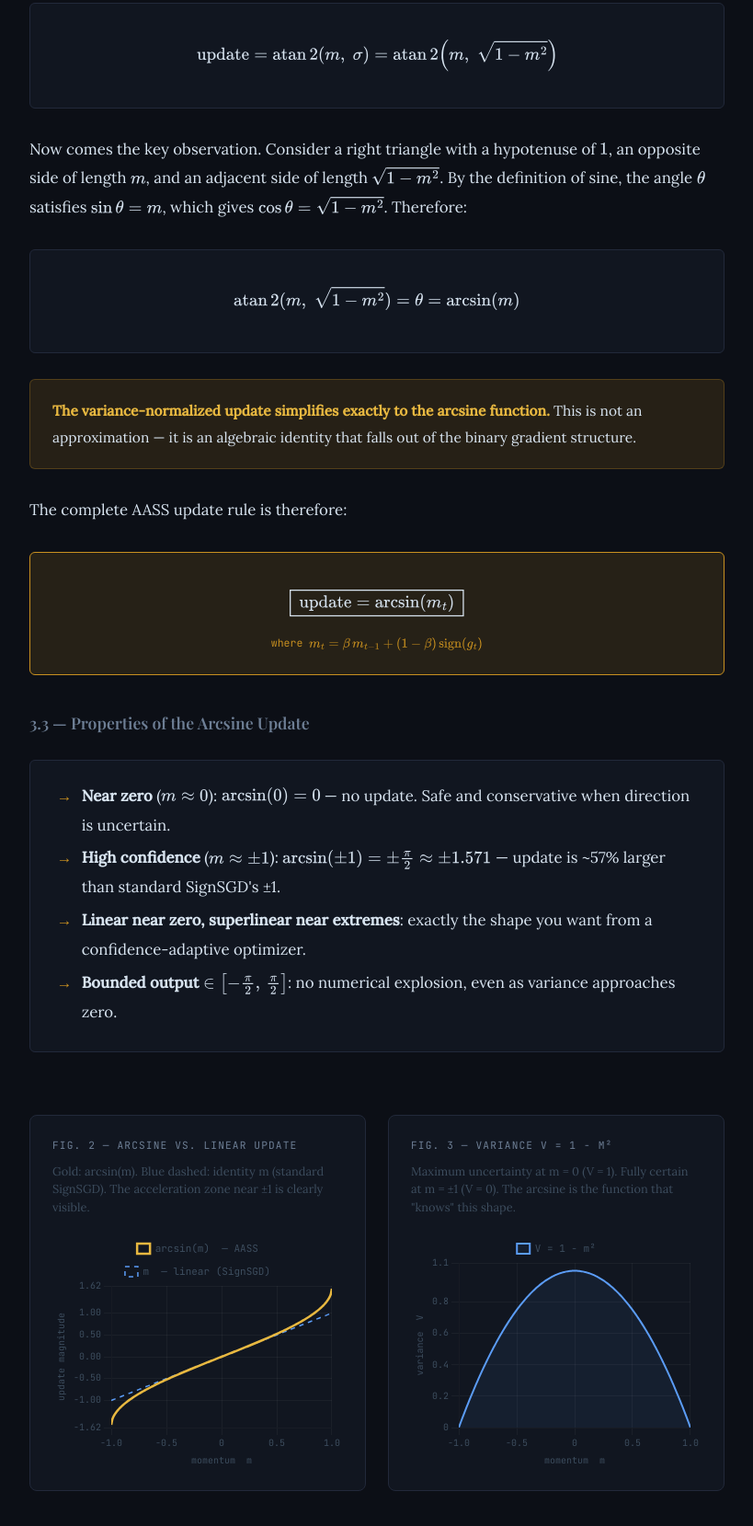
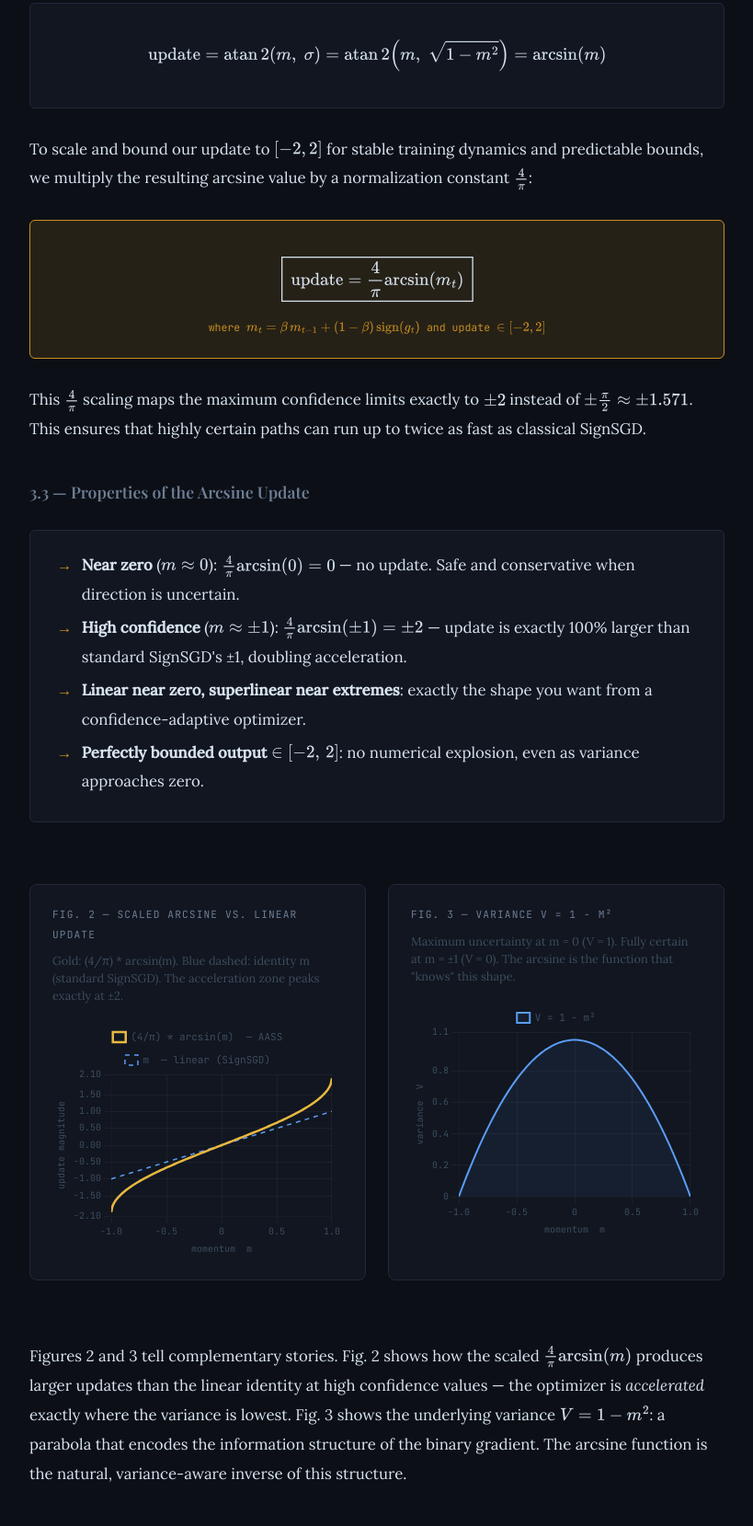
Before and after one commit to Koratahiu/koratahiu.github.io, a plain HTML site: page aass/index.html in a window 1280 px wide. Shown: the part 6232-7891 px from the top of the page at 92% size, without its empty margins (230-1049 px from the left). Drawn offline with nearby package versions, Linux system fonts and the light colour scheme; a web font is replaced by a local one.

Commit message:
Scaled to [-2, 2]

```diff
--- a/aass/index.html
+++ b/aass/index.html
@@ -427,41 +427,33 @@
   <p>A natural way to use the variance is Adam-style normalization: divide the momentum by the standard deviation $\sigma = \sqrt{V}$. However, as $m \to \pm 1$, the standard deviation approaches zero, which sends the naive division to ±∞. To keep the update bounded, we use the <code>atan2</code> operation in place of explicit division:</p>
 
   <div class="mathblock">
-    $$\text{update} = \operatorname{atan2}(m,\; \sigma) = \operatorname{atan2}\!\left(m,\; \sqrt{1 - m^2}\right)$$
+    $$\text{update} = \operatorname{atan2}(m,\; \sigma) = \operatorname{atan2}\!\left(m,\; \sqrt{1 - m^2}\right) = \arcsin(m)$$
   </div>
 
-  <p>Now comes the key observation. Consider a right triangle with a hypotenuse of $1$, an opposite side of length $m$, and an adjacent side of length $\sqrt{1 - m^2}$. By the definition of sine, the angle $\theta$ satisfies $\sin\theta = m$, which gives $\cos\theta = \sqrt{1-m^2}$. Therefore:</p>
+  <p>To scale and bound our update to $[-2, 2]$ for stable training dynamics and predictable bounds, we multiply the resulting arcsine value by a normalization constant $\frac{4}{\pi}$:</p>
 
-  <div class="mathblock">
-    $$\operatorname{atan2}(m,\; \sqrt{1 - m^2}) = \theta = \arcsin(m)$$
+  <div class="mathblock highlight">
+    $$\boxed{\;\text{update} = \frac{4}{\pi} \arcsin(m_t)\;}$$
+    <div style="font-family:var(--mono);font-size:.72rem;color:var(--accent);margin-top:.8rem;">
+      where $m_t = \beta\,m_{t-1} + (1-\beta)\operatorname{sign}(g_t)$ and update $\in [-2, 2]$
+    </div>
   </div>
 
-  <div class="callout">
-    <strong>The variance-normalized update simplifies exactly to the arcsine function.</strong> This is not an approximation — it is an algebraic identity that falls out of the binary gradient structure.
-  </div>
-
-  <p>The complete AASS update rule is therefore:</p>
-
-  <div class="mathblock highlight">
-    $$\boxed{\;\text{update} = \arcsin(m_t)\;}$$
-    <div style="font-family:var(--mono);font-size:.72rem;color:var(--accent);margin-top:.8rem;">
-      where $m_t = \beta\,m_{t-1} + (1-\beta)\operatorname{sign}(g_t)$
-    </div>
-  </div>
+  <p>This $\frac{4}{\pi}$ scaling maps the maximum confidence limits exactly to $\pm 2$ instead of $\pm \frac{\pi}{2} \approx \pm 1.571$. This ensures that highly certain paths can run up to twice as fast as classical SignSGD.</p>
 
   <h3>3.3 — Properties of the Arcsine Update</h3>
 
   <ul class="prop-list">
-    <li><strong>Near zero</strong> ($m \approx 0$): $\arcsin(0) = 0$ — no update. Safe and conservative when direction is uncertain.</li>
-    <li><strong>High confidence</strong> ($m \approx \pm 1$): $\arcsin(\pm 1) = \pm\tfrac{\pi}{2} \approx \pm 1.571$ — update is ~57% larger than standard SignSGD's ±1.</li>
+    <li><strong>Near zero</strong> ($m \approx 0$): $\frac{4}{\pi}\arcsin(0) = 0$ — no update. Safe and conservative when direction is uncertain.</li>
+    <li><strong>High confidence</strong> ($m \approx \pm 1$): $\frac{4}{\pi}\arcsin(\pm 1) = \pm 2$ — update is exactly 100% larger than standard SignSGD's ±1, doubling acceleration.</li>
     <li><strong>Linear near zero, superlinear near extremes</strong>: exactly the shape you want from a confidence-adaptive optimizer.</li>
-    <li><strong>Bounded output</strong> $\in \bigl[-\tfrac{\pi}{2},\, \tfrac{\pi}{2}\bigr]$: no numerical explosion, even as variance approaches zero.</li>
+    <li><strong>Perfectly bounded output</strong> $\in [-2,\, 2]$: no numerical explosion, even as variance approaches zero.</li>
   </ul>
 
   <div class="chart-grid">
     <div class="chart-wrap">
-      <div class="chart-title">Fig. 2 — Arcsine vs. Linear Update</div>
-      <div class="chart-sub">Gold: arcsin(m). Blue dashed: identity m (standard SignSGD). The acceleration zone near ±1 is clearly visible.</div>
+      <div class="chart-title">Fig. 2 — Scaled Arcsine vs. Linear Update</div>
+      <div class="chart-sub">Gold: (4/π) * arcsin(m). Blue dashed: identity m (standard SignSGD). The acceleration zone peaks exactly at ±2.</div>
       <div class="chart-canvas"><canvas id="chart-arcsine"></canvas></div>
     </div>
     <div class="chart-wrap">
@@ -471,7 +463,7 @@
     </div>
   </div>
 
-  <p>Figures 2 and 3 tell complementary stories. Fig. 2 shows how $\arcsin(m)$ produces larger updates than the linear identity at high confidence values — the optimizer is <em>accelerated</em> exactly where the variance is lowest. Fig. 3 shows the underlying variance $V = 1 - m^2$: a parabola that encodes the information structure of the binary gradient. The arcsine function is the natural, variance-aware inverse of this structure.</p>
+  <p>Figures 2 and 3 tell complementary stories. Fig. 2 shows how the scaled $\frac{4}{\pi}\arcsin(m)$ produces larger updates than the linear identity at high confidence values — the optimizer is <em>accelerated</em> exactly where the variance is lowest. Fig. 3 shows the underlying variance $V = 1 - m^2$: a parabola that encodes the information structure of the binary gradient. The arcsine function is the natural, variance-aware inverse of this structure.</p>
 </section>
 
 <!-- ══════════════ §4 ALGORITHM ══════════════ -->
@@ -496,13 +488,13 @@
         <div><span class="step-n">1.</span>g_t = ∇L(θ_{t-1})                          <span class="c">← compute gradient</span></div>
         <div><span class="step-n">2.</span>s_t = <span class="hi-g">sign(g_t)</span>                          <span class="c">← NtM: normalize first</span></div>
         <div><span class="step-n">3.</span>m_t = β · m_{t-1} + (1 − β) · s_t         <span class="c">← momentum on binary signal</span></div>
-        <div><span class="step-n">4.</span>u_t = <span class="hi-b">arcsin(clamp(m_t, −1+ε, 1−ε))</span>   <span class="c">← variance acceleration</span></div>
+        <div><span class="step-n">4.</span>u_t = <span class="hi-b">(4 / π) * arcsin(clamp(m_t, −1+ε, 1−ε))</span>   <span class="c">← variance acceleration scaled to [-2, 2]</span></div>
         <div><span class="step-n">5.</span>θ_t = θ_{t-1} − η · u_t                    <span class="c">← parameter update</span></div>
       </div>
     </div>
   </div>
 
-  <p>The computational overhead relative to standard SignSGD with momentum is one arcsine call per parameter per step — negligible in practice. There is no second moment to track, no per-parameter learning rate scaling, and no additional memory beyond the momentum buffer already required by standard SignSGD.</p>
+  <p>The computational overhead relative to standard SignSGD with momentum is one scaled arcsine call per parameter per step — negligible in practice. There is no second moment to track, no per-parameter learning rate scaling, and no additional memory beyond the momentum buffer already required by standard SignSGD.</p>
 
   <table class="compare-tbl">
     <thead>
@@ -532,7 +524,7 @@
       </tr>
       <tr>
         <td>Confidence / variance acceleration</td>
-        <td class="no">✗</td><td class="no">✗</td><td class="yes">✓</td>
+        <td class="no">✗</td><td class="no">✗</td><td class="yes">✓ (Scaled to [-2, 2])</td>
       </tr>
       <tr>
         <td>Extra memory per parameter</td>
@@ -681,7 +673,7 @@
 
   const arcsinData = mVals.map(mv => ({
     x: +mv.toFixed(4),
-    y: +Math.asin(Math.max(-1 + EPS, Math.min(1 - EPS, mv))).toFixed(5)
+    y: +((4.0 / Math.PI) * Math.asin(Math.max(-1 + EPS, Math.min(1 - EPS, mv)))).toFixed(5)
   }));
   const linearData = mVals.map(mv => ({ x: +mv.toFixed(4), y: +mv.toFixed(4) }));
 
@@ -690,7 +682,7 @@
     data: {
       datasets: [
         {
-          label: 'arcsin(m)  — AASS',
+          label: '(4/π) * arcsin(m)  — AASS',
           data: arcsinData,
           borderColor: '#e8b840', backgroundColor: 'transparent',
           borderWidth: 2.5, pointRadius: 0,
@@ -716,8 +708,8 @@
         },
         y: {
           type: 'linear',
-          min: -(Math.PI / 2) - 0.05,
-          max:  (Math.PI / 2) + 0.05,
+          min: -2.1,
+          max:  2.1,
           grid: { color: T.gridColor },
           ticks: {
             color: T.tickColor, font: T.tickFont,
```
